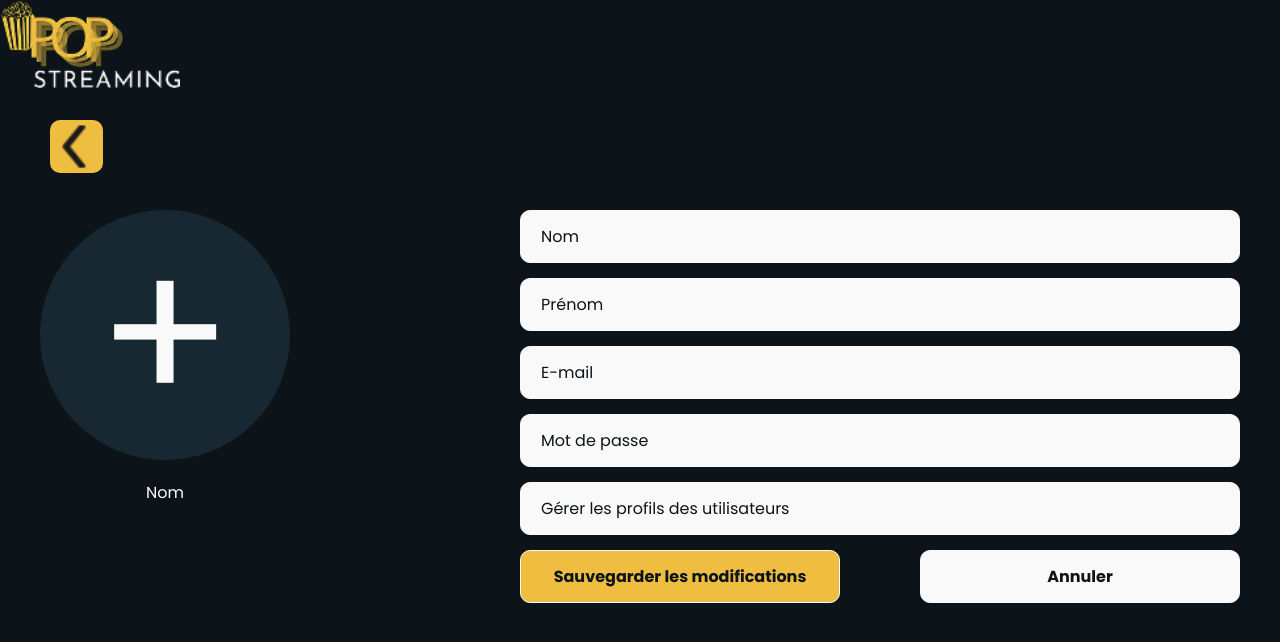
After one commit to KevinDln/popstreaming, a PHP site: page /php/modif_profils.php in a window 1280 px wide. The commit adds this page. Shown: the top 642 px of the page. Run offline with PHP 8.4, Linux system fonts and the light colour scheme.

Commit message:
ajout profils

```diff
--- /dev/null
+++ b/Public/css/modif_profils.css
@@ -0,0 +1,111 @@
+.chevron {
+    background-color: var(--Nuances-jaune);
+    width: 53px;
+    height: 53px;
+    border-radius: 10px;
+    margin-left: 50px;
+}
+.profil {
+    display: flex;
+    flex-direction: column;
+    color: var(--Nuances-blanc);
+}
+.profils {
+    display: flex;
+    justify-content: center;
+    margin-top: 30px;
+}
+.container-modifs{
+    margin: 0 auto;
+    justify-content: space-between;
+}
+.bloc-gauche {
+    display: flex;
+    flex-direction: column;
+    align-items: center;
+}
+
+.bloc-droite {
+    display: flex;
+    gap: 15px;
+    width: 60%;
+}
+.ajouter .plus {
+    font-size: 200px;
+    color: var(--Nuances-blanc);
+}
+
+.ajouter .cercle {
+    width: 250px;
+    height: 250px;
+    background-color: var(--Nuances-bleu-fonce);
+    border-radius: 50%;
+    display: flex;
+    justify-content: center;
+    align-items: center;
+    position: relative;
+    margin-bottom: 20px;
+}
+
+.ajouter .plus {
+    font-size: 200px;
+    color: var(--Nuances-blanc);
+}
+
+.p1{
+    font-family:  "Poppins-regular";
+    font-size: 16px;
+    color: var(--Nuances-blanc);
+    text-align: center;
+}
+
+.div2 {
+    align-items: center;
+
+}
+
+.input1 {
+    border-radius: 10px;
+    width: 100%;
+    height: 53px;
+    font-family:  "Poppins-regular";
+    font-size: 16px;
+    background-color: var(--Nuances-blanc);
+    border: 1px solid var(--Nuances-blanc);
+    color :  var(--Nuances-noir);
+    padding: 20px;
+
+}
+
+.input2 {
+    border-radius: 10px;
+    width: 320px;
+    height: 53px;
+    font-family:  "Poppins-bold";
+    font-size: 16px;
+    background-color: var(--Nuances-jaune);
+    border: 1px solid var(--Nuances-blanc);
+    color :  var(--Nuances-noir);
+}
+
+.input3 {
+    display : flex;
+    border-radius: 10px;
+    width: 320px;
+    height: 53px;
+    font-family:  "Poppins-bold";
+    font-size: 16px;
+    background-color: var(--Nuances-blanc);
+    border: 1px solid var(--Nuances-blanc);
+    color :  var(--Nuances-noir);
+}
+
+.input6 {
+    position : absolute;
+    margin : 20px;
+}
+
+.gap {
+    gap : 10px;
+    justify-content: space-between;
+}
--- /dev/null
+++ b/php/modif_profils.php
@@ -0,0 +1,46 @@
+<!DOCTYPE html>
+<html lang="fr">
+<head>
+    <meta charset="UTF-8">
+    <meta name="viewport" content="width=device-width, initial-scale=1.0">
+    <title>Document</title>
+
+    <link rel="stylesheet" href="../Public/css/nav.css">
+    <link rel="stylesheet" href="../Public/css/styles.css">
+    <link rel="stylesheet" href="../Public/css/variables.css">
+    <link rel="stylesheet" href="../Public/css/font.css">
+    <link rel="stylesheet" href="../Public/css/modif_profils.css">
+</head>
+<body>
+<nav>
+    <img src="../img/logo_POP_STREAMING.png" height="78" width="180" alt="logo">
+</nav>
+<br>
+
+<a href="accueil.php"><input class="chevron" type="image" src="../img/chevron-gauche.png" alt=""/></a>
+
+<div class="profils ajouter">
+    <div class="bloc-gauche">
+        <div class="flex center container-modifs">
+            <div>
+                <div class="profil cercle">
+                    <span class="plus">+</span>
+                </div>
+                <p class="p1">Nom<p>
+            </div>
+            <div class="bloc-droite flex">
+                <input class="input1" type="text" name="pseudo" value="Nom" alt="Nom"/>
+                <input class="input1" type="text" name="prenom" value="Prénom" alt="Prénom"/>
+                <input class="input1" type="text" name="e-mail" value="E-mail" alt="e-mail"/>
+                <input class="input1" type="text" name="mot de passe" value="Mot de passe" alt="mdp"/>
+                <input class="input1" type="text" name="gérer" value="Gérer les profils des utilisateurs"/>
+                <div class="center flex gap">
+                    <a href="profils.php"><input class="input2"  type="submit" value="Sauvegarder les modifications"/></a>
+                    <a href="profils.php"><input class="input3" type="submit" value="Annuler"/></a>
+                </div>
+            </div>
+        </div>
+    </div>
+</div>
+</body>
+</html>
```
Also changed, not shown: Public/css/ajout_profils.css (added, +77 -0 lines), Public/css/moyens.css (+75 -11 lines), Public/css/profils.css (added, +65 -0 lines), php/ajout_profils.php (added, +46 -0 lines), php/moyens_de_paiement.php (+31 -34 lines), php/profils.php (added, +65 -0 lines), img/chevron-gauche.png (added), img/crayon.png (added), img/oeil.png (added), img/oeil_f.png (added).
